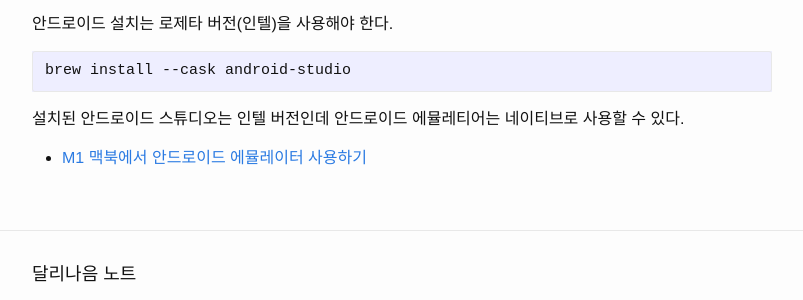
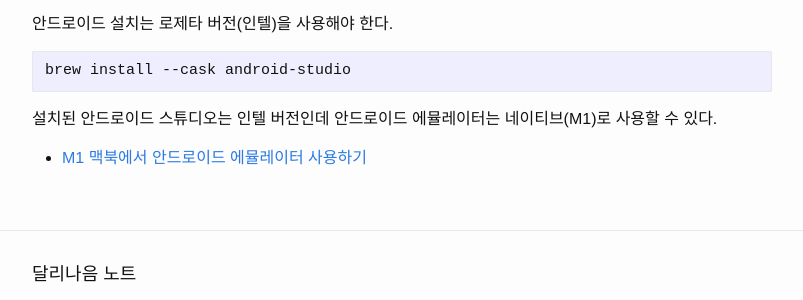
Before and after one commit to dalinaum/dalinaum.github.io, a Jekyll site: the page built from _posts/2021-03-15-m1-init.markdown, in a window 1280 px wide and 900 px high, scrolled down 6000 px. Shown: the part 492-792 px from the top of the window, without its empty margins (238-1041 px from the left). Built offline with Jekyll 4.4.1, drawn with Linux system fonts in a browser that asks for light colours.

Commit message:
오타 수정

````diff
--- a/_posts/2021-03-15-m1-init.markdown
+++ b/_posts/2021-03-15-m1-init.markdown
@@ -168,6 +168,6 @@
 brew install --cask android-studio
 ```
 
-설치된 안드로이드 스튜디오는 인텔 버전인데 안드로이드 에뮬레티어는 네이티브로 사용할 수 있다.
+설치된 안드로이드 스튜디오는 인텔 버전인데 안드로이드 에뮬레이터는 네이티브(M1)로 사용할 수 있다.
 
 * [M1 맥북에서 안드로이드 에뮬레이터 사용하기](http://dalinaum.github.io/android/2021/03/15/m1-android-emulatore.html)
````
